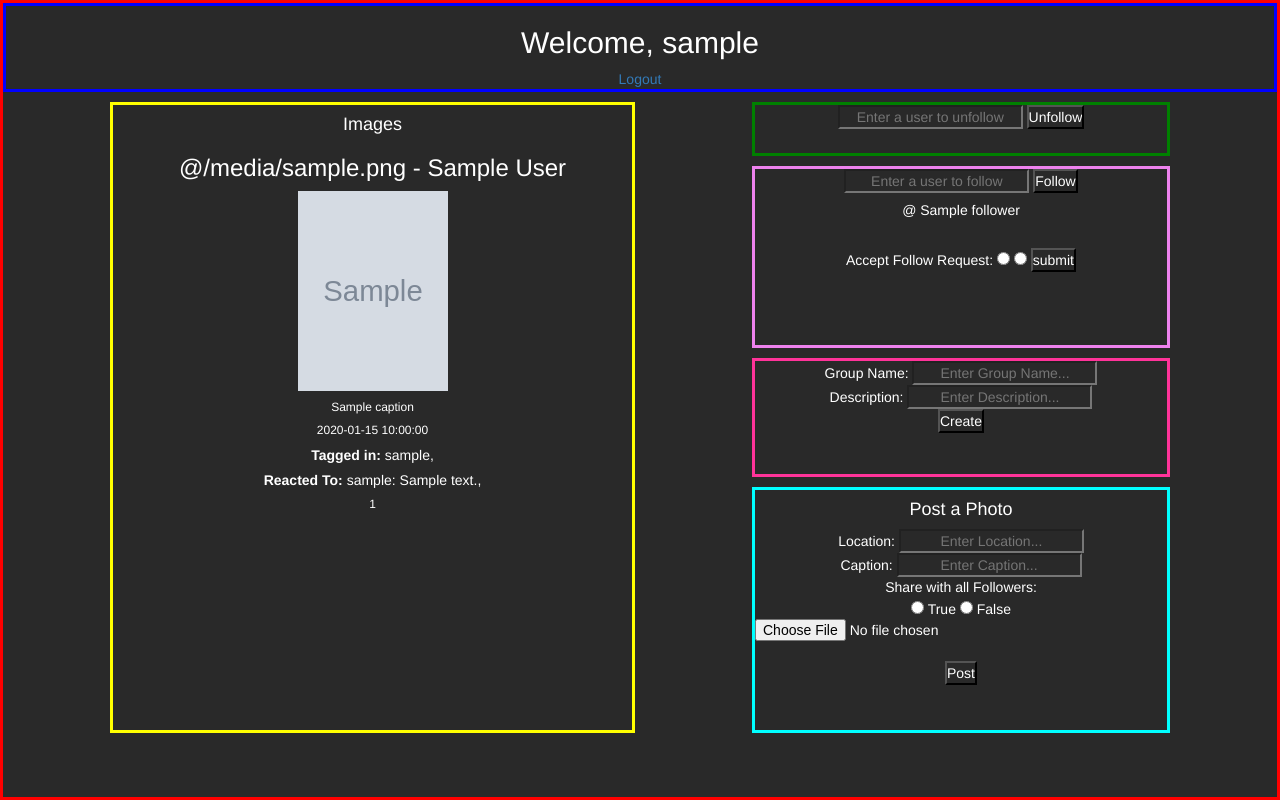
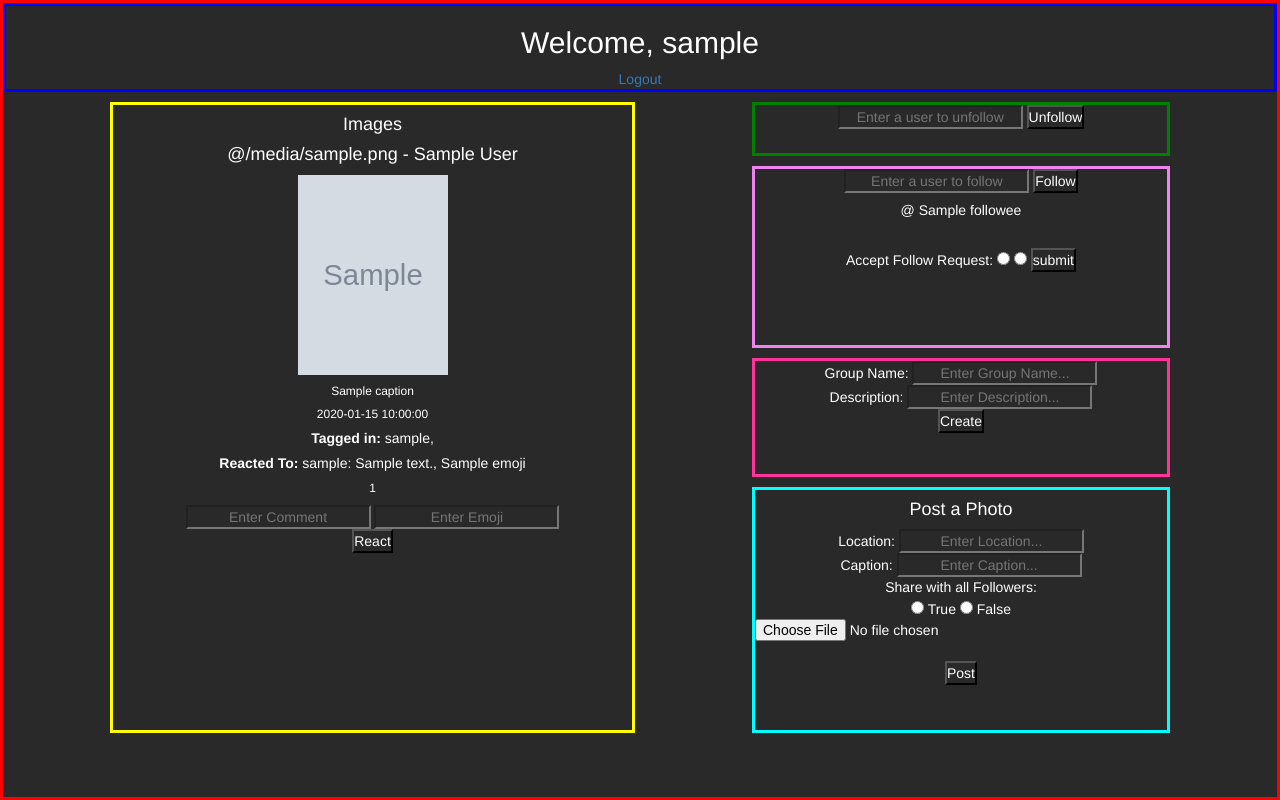
Before and after one commit to Niangmodou/Instagram-Clone, a Flask app: template templates/home.html in a window 1280 px wide. Run offline with Flask 2, Linux system fonts and the light colour scheme; the template is opened without the code that fills it: most values are stand-ins (such as "Sample title", 1, 10 or a date in 2020); grey boxes marked "Sample" are stand-in pictures; some libraries are stand-ins or nearby versions.

Commit message:
Completed ReactTo

```diff
--- a/app.py
+++ b/app.py
@@ -15,7 +15,9 @@ app = Flask(__name__)
 
 app.debug = True
 
+#Folder repository to store images
 IMAGES_DIR = os.path.join(os.getcwd(), 'Photos')
+
 #Defining SALT for password hashing function
 SALT = 'CS3083'
 
@@ -27,12 +29,6 @@ connection = pymysql.connect(host='localhost',
                              db='Finstagram',
                              charset='utf8mb4',
                              cursorclass=pymysql.cursors.DictCursor)
-
-@app.route("/image/<image_name>", methods=["GET"])
-def image(image_name):
-    image_location = os.path.join(IMAGES_DIR, image_name)
-    if os.path.isfile(image_location):
-        return send_file(image_location, mimetype="image/jpg")
 
 #Define route for the root COMPLETED
 @app.route('/')
@@ -165,10 +161,10 @@ def home():
              UNION (SELECT * FROM userPhotos) ORDER BY postingDate DESC'
     cursor.execute(query)
 
+
     #Query to get the Person information
-    query = 'SELECT * FROM Person INNER JOIN ex ON ex.poster = Person.username'
+    query = 'SELECT * FROM Person INNER JOIN query ON query.poster = Person.username'
     cursor.execute(query)
-
     data = cursor.fetchall()
 
     #Dropping Views
@@ -186,6 +182,7 @@ def home():
     cursor.execute(reacted_query)
     reacted = cursor.fetchall()
     cursor.close()
+
     return render_template('home.html',
                            username= session['username'],
                            images= data,
@@ -194,7 +191,7 @@ def home():
 
 #------------------------------------------------------------------------------------------------------------------------------------------
 
-#Define route to post a photo (Required Feature 3)
+#Define route to post a photo (Required Feature 3) COMPLETED
 @app.route('/postPhoto', methods=['POST'])
 def post_photo():
     cursor = connection.cursor()
@@ -230,8 +227,15 @@ def post_photo():
         error = 'Unable to upload Image'
         return render_template('home.html',error=error)
 
+#Helper function to save images to Photos directory
+@app.route("/image/<image_name>", methods=["GET"])
+def image(image_name):
+    location = os.path.join(IMAGES_DIR, image_name)
+    if os.path.isfile(location):
+        return send_file(location, mimetype="image/jpg")
 
-#Define route to follow a person (Required Feature 4)
+
+#Define route to follow a person (Required Feature 4) COMPLETED
 @app.route('/followUser', methods=['POST'])
 def follow():
     cursor = connection.cursor()
@@ -252,17 +256,19 @@ def follow():
         return render_template('home.html',error = error)
 
 #Define route to view all follow requests
-@app.route('/followRequests', methods=['GET'])
+@app.route('/followRequests',methods=['GET'])
 def follow_requests():
     cursor = connection.cursor()
+    print("hi")
     if(request.form):
         follower = session['username']
 
         #Query retrieves all the follow requests that have not been accepted
-        query = 'SELECT * FROM Follow WHERE follower=%s AND followStatus=0'
+        query = 'SELECT * FROM Follow WHERE followee=%s AND followStatus=0'
         cursor.execute(query,(follower))
         data = cursor.fetchall()
         cursor.close()
+        print("hi")
         print(data)
         return render_template('home.html',requests = data)
     else:
@@ -343,7 +349,7 @@ def group_exists(group_name,group_creator):
     else:
         return False
 
-#Define route to react to a photo (Extra Feature 1)
+#Define route to react to a photo (Extra Feature 1) COMPLETED
 @app.route('/reactTo',methods=['POST'])
 def react_to():
     cursor = connection.cursor()
@@ -357,13 +363,13 @@ def react_to():
         query = 'SELECT * FROM ReactTo WHERE username=%s AND pId=%s'
         cursor.execute(query,(username,photo_id))
         data = cursor.fetchone()
-        cursor.close()
         if(data):
             error = 'You have already reacted to this photo'
             return render_template('home.html',error = error)
         else:
             #Query inserts a tuple into the reactTo table
-            query = 'INSERT INTO ReactTo(username,pId,reactionTime,comment,emoji)'
+            query = 'INSERT INTO ReactTo(username,pId,reactionTime,comment,emoji) \
+                     VALUES (%s,%s,%s,%s,%s)'
             cursor.execute(query,(username,photo_id,timestamp,comment,emoji))
             cursor.close()
 
@@ -372,7 +378,7 @@ def react_to():
         error = 'Unable to react to photo'
         return render_template('home.html',error = error)
 
-#Define route to unfollow a user (Extra Feature 2)
+#Define route to unfollow a user (Extra Feature 2) COMPLETED
 @app.route('/unfollow', methods=['POST'])
 def unfollow():
     cursor = connection.cursor()
@@ -397,10 +403,8 @@ app.secret_key = 'some random key here. usually in env.'
 TO DO!!!!!!!!!!!!!!!
 - Fix Redirect Errors(Maybe use a javascript window alert)
 - Display Follow requests
-- Complete reactTo
 - Fix Image display
 - Fix Image reactions query
-- Displaying photos
 '''
 
 if __name__ == "__main__":
--- a/templates/home.html
+++ b/templates/home.html
@@ -7,6 +7,7 @@
   <script src="https://ajax.googleapis.com/ajax/libs/jquery/3.4.1/jquery.min.js"></script>
   <script src="https://maxcdn.bootstrapcdn.com/bootstrap/3.4.1/js/bootstrap.min.js"></script>
   </head>
+
   <style type='text/css'>
     *{
       background-color: #292929;
@@ -70,6 +71,7 @@
     }
 
   </style>
+
   <body>
 
     <div class="pageContainer">
@@ -78,12 +80,13 @@
       <a href="/signOut">Logout</a>
       </div>
 
+                                <!-- Image Feed is dispalyed -->
       <div class="imageFeed">
         <h4>Images</h4>
         {% if images %}
           {% for image in images%}
           <div class="photoComponent">
-            <h3>@{{image.poster}} - {{image.firstName}} {{image.lastName}}</h3>
+            <h4>@{{image.poster}} - {{image.firstName}} {{image.lastName}}</h4>
             <img src="{{image.filePath}}" alt="Photo Id: {{image.pId}}"  width="150" height="200">
             <h6>{{image.caption}}</h6>
             <h6>{{image.postingDate}}</h6>
@@ -92,12 +95,19 @@
                                     {% endfor %}
             </h5>
             <h5><b>Reacted To:</b> {% for user in reacted_to%}
-                                    {{user.username}}: {{user.comment}},
+                                    {{user.username}}: {{user.comment}}, {{user.emoji}}
                                     {% endfor %}
             </h5>
             <h6>{{image.pId}}</h6>
 
-            </h4>
+            <!--- ReactTo a photo-->
+            <form action="/reactTo" method="POST">
+              <input type="hidden" name="pId" value="{{image.pId}}">
+              <input type="text" name="comment" placeholder="Enter Comment" value="">
+              <input type="text" name="emoji" placeholder="Enter Emoji" value=""> <br>
+              <input type="submit" name="React" value="React">
+            </form>
+
           </div>
           {% endfor %}
       {% else %}
@@ -133,7 +143,7 @@
           {% for request in requests%}
             <div class="requestComponent">
               <form class="" action="/manageRequests" method="post">
-                <h5>@ {{request.follower}}</h5> <br>
+                <h5>@ {{request.followee}}</h5> <br>
                 Accept Follow Request:
                 <input type="radio" name="followRequest" value="true">
                 <input type="radio" name="followRequest" value="false">
@@ -143,6 +153,7 @@
             </div>
           {% endfor %}
         </form>
+
       </div>
 
       <div class="post">
```
Also changed, not shown: 1 other file.
